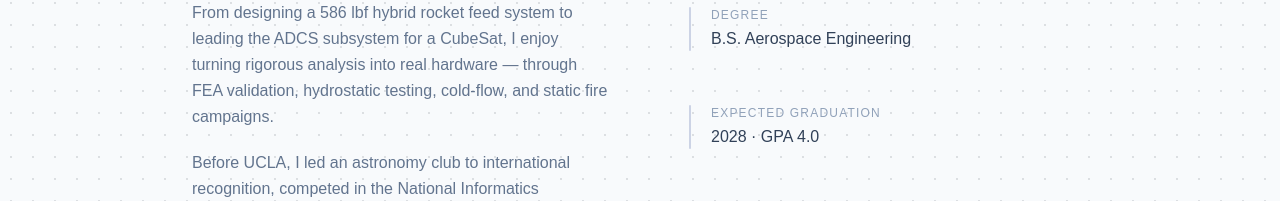
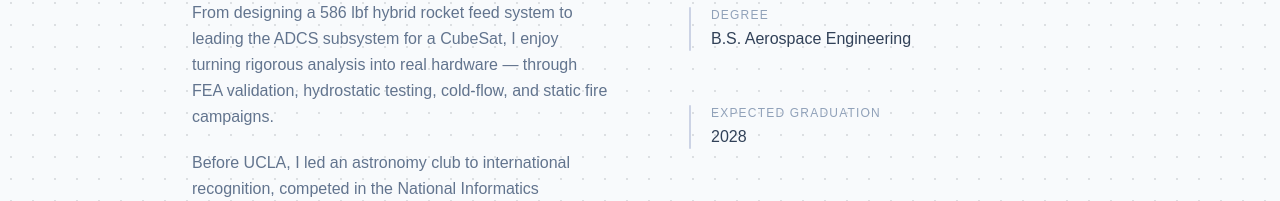
Before and after one commit to Oltunisie/Portfolio, a Next.js app: page / in a window 1280 px wide. Shown: the part 1160-1361 px from the top of the page. Built offline with nearby package versions, Linux system fonts and the light colour scheme.

Commit message:
Update About.tsx

```diff
--- a/components/About.tsx
+++ b/components/About.tsx
@@ -6,7 +6,7 @@ import { useRef } from "react";
 const items = [
   { label: "University", value: "UCLA — University of California, Los Angeles" },
   { label: "Degree", value: "B.S. Aerospace Engineering" },
-  { label: "Expected Graduation", value: "2028 · GPA 4.0" },
+  { label: "Expected Graduation", value: "2028" },
   { label: "Focus Areas", value: "Propulsion · Structures · ADCS · Feed Systems" },
 ];
 
```
